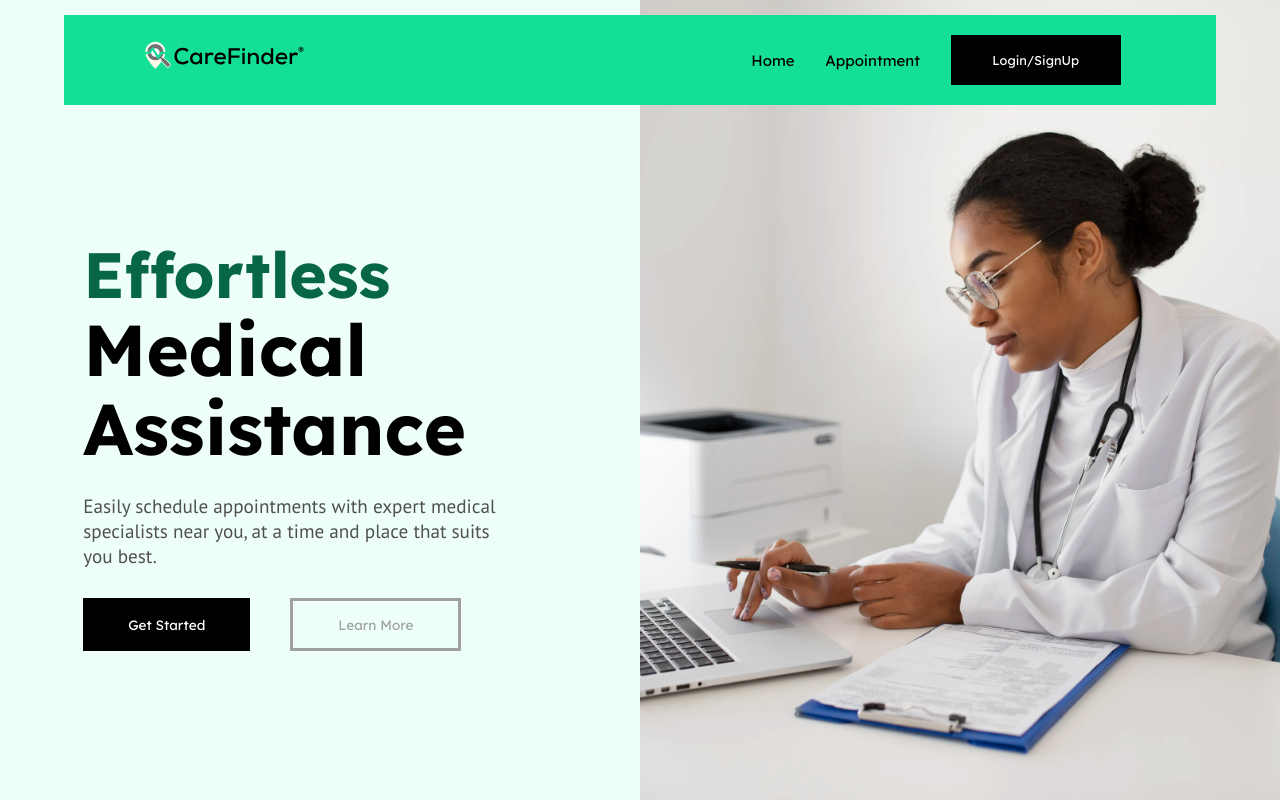
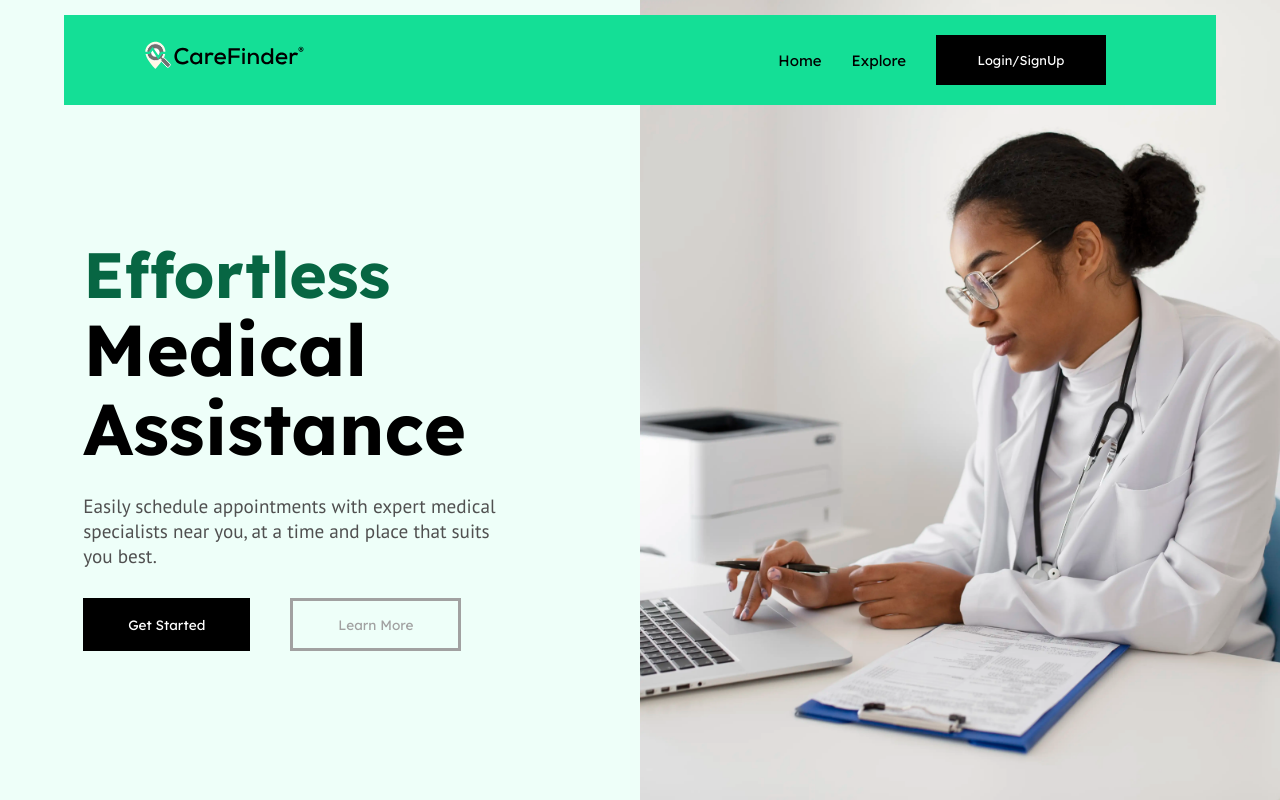
Before and after one commit to Kofi-eo/CareFinder, a Next.js app: page / in a window 1280 px wide. Shown: the top 800 px of the page. Built offline with nearby package versions, Linux system fonts and the light colour scheme; no server answers.

Commit message:
Update Navbar

```diff
--- a/src/components/HomePage/NavBar.jsx
+++ b/src/components/HomePage/NavBar.jsx
@@ -87,7 +87,7 @@ function NavBar({ returnBack = false }) {
 							</li>
 
 							<li>
-								<Link href='/Explore'>Appointment</Link>
+								<Link href='/Explore'>Explore</Link>
 							</li>
 
 							{user && (
--- a/src/styles/HomePage.module.css
+++ b/src/styles/HomePage.module.css
@@ -33,16 +33,18 @@
 
 .centerNav nav ul {
 	display: flex;
-	width: 400px;
+	width: auto;
 	justify-content: space-around;
 	align-items: center;
 	flex-direction: row;
 	font-weight: 400;
 	font-size: 15px;
+	column-gap: 20;
 }
 
 .centerNav nav li {
 	list-style: none;
+	margin-right: 30px;
 }
 
 .loginButton {
```
